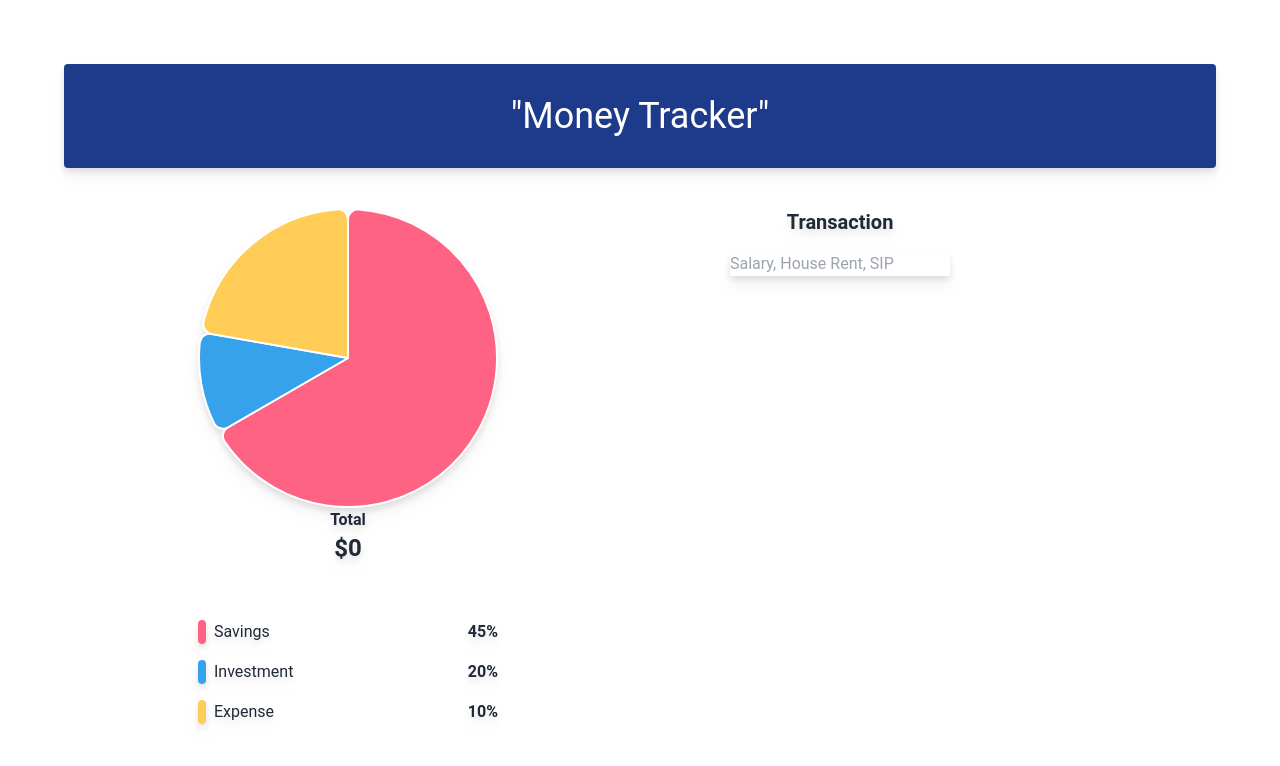
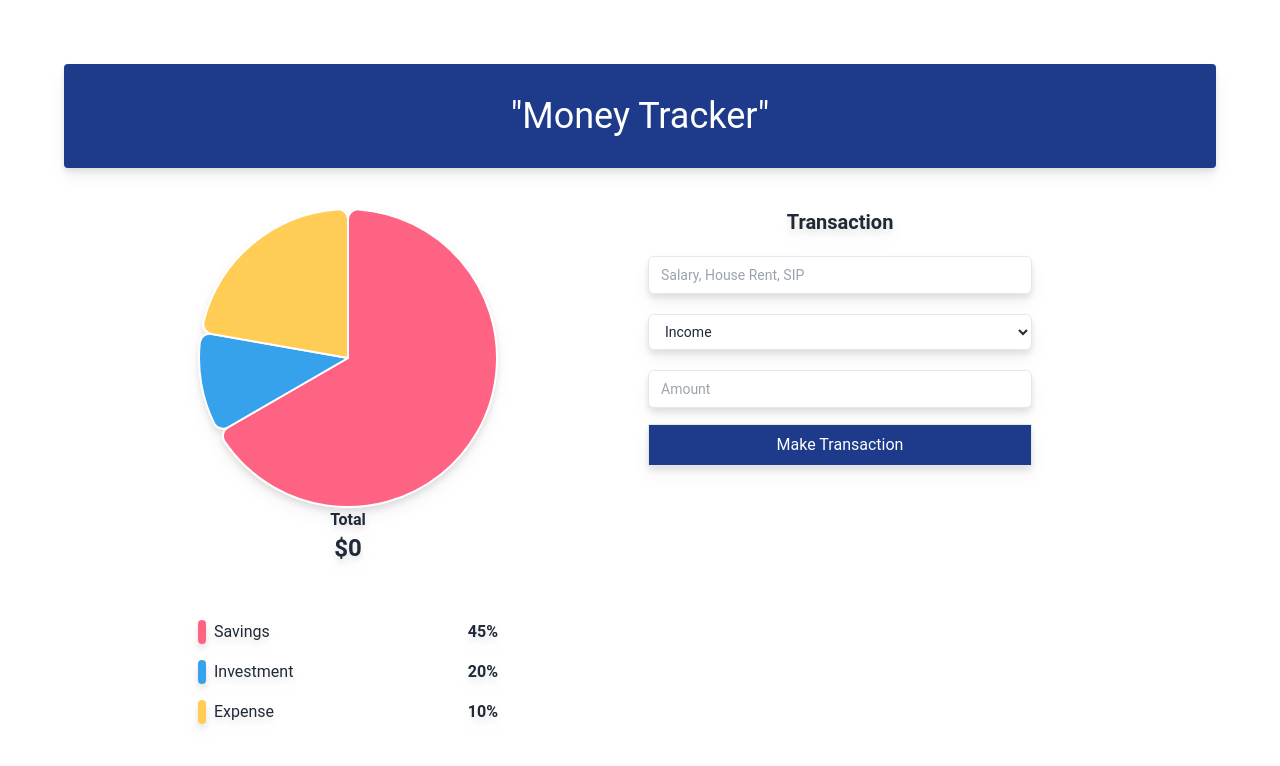
Before and after one commit to virginiarare/expense_tracker, a React (Create React App) app in the folder client/: page / in a window 1280 px wide. Shown: the top 766 px of the page. Built offline with nearby package versions, Linux system fonts and the light colour scheme.

Commit message:
Adding form options and css styling

```diff
--- a/client/src/App.css
+++ b/client/src/App.css
@@ -27,3 +27,7 @@ bg.-yellow{
 bg-purple{
   background-color: var(--color-purple);
 }
+
+.form-input{
+  @apply mt-1 block w-full py-2 px-3 border border-gray-200 bg-white rounded-md focus:outline-none focus:ring-indigo-500 sm:text-sm;
+}
--- a/client/src/components/Form.js
+++ b/client/src/components/Form.js
@@ -9,6 +9,17 @@ export default function Form() {
                 <div className='input-group'>
                     <input type='text' placeholder='Salary, House Rent, SIP' className='form-input'/>
                 </div>
+                <select className='form-input'>
+                    <option value="Income" defaultValue>Income</option>
+                    <option value="Expense">Expense</option>
+                    <option value="Investment">Investment</option>
+                </select>
+                <div className="input-group">
+                    <input type="text" placeholder='Amount' className='form-input' />
+                </div>
+                <div className="submit-btn">
+                    <button className='border py-2 text-white bg-blue-900 w-full'>Make Transaction</button>
+                </div>
             </div>
         </form>
     </div>
```
